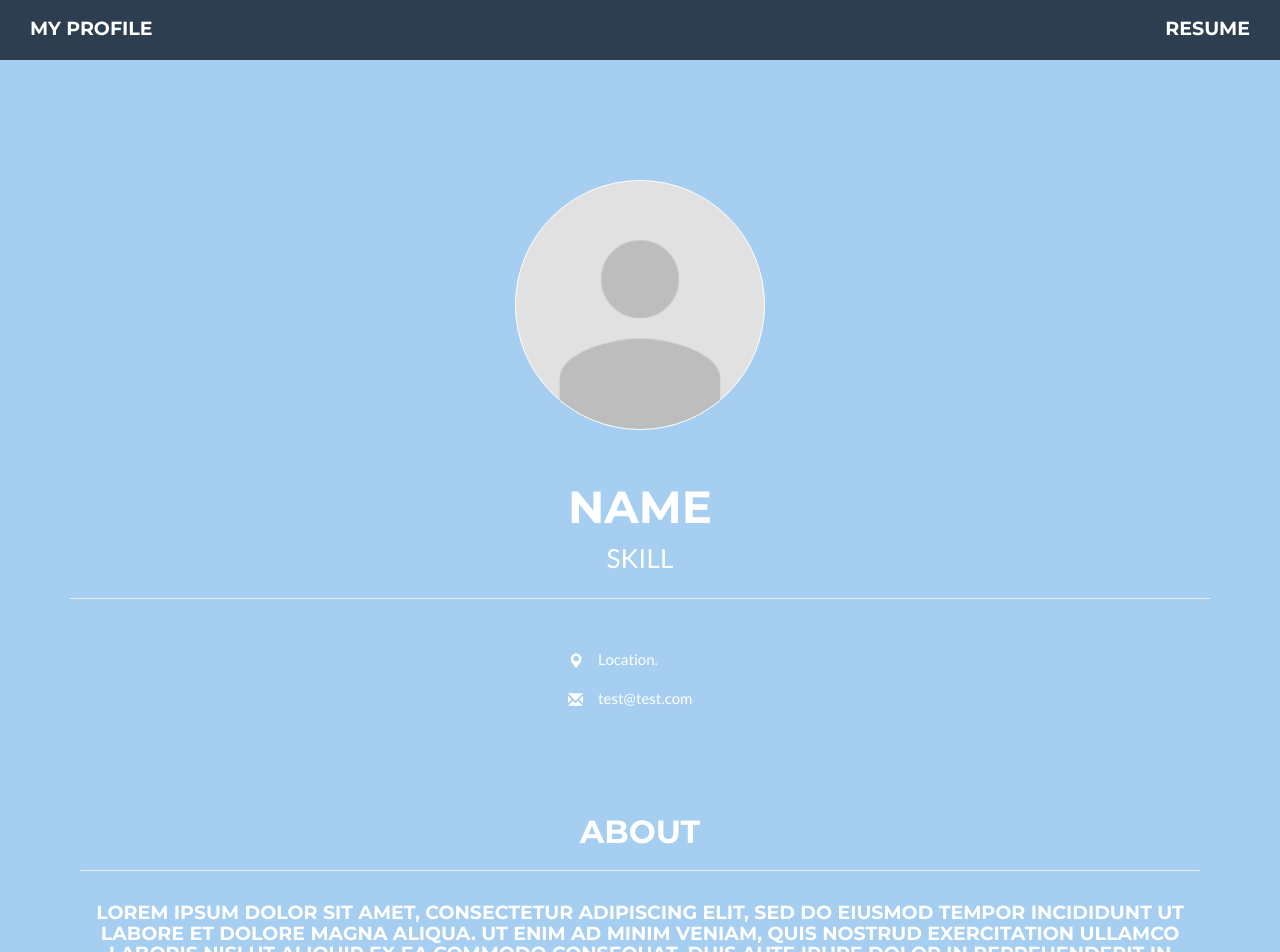
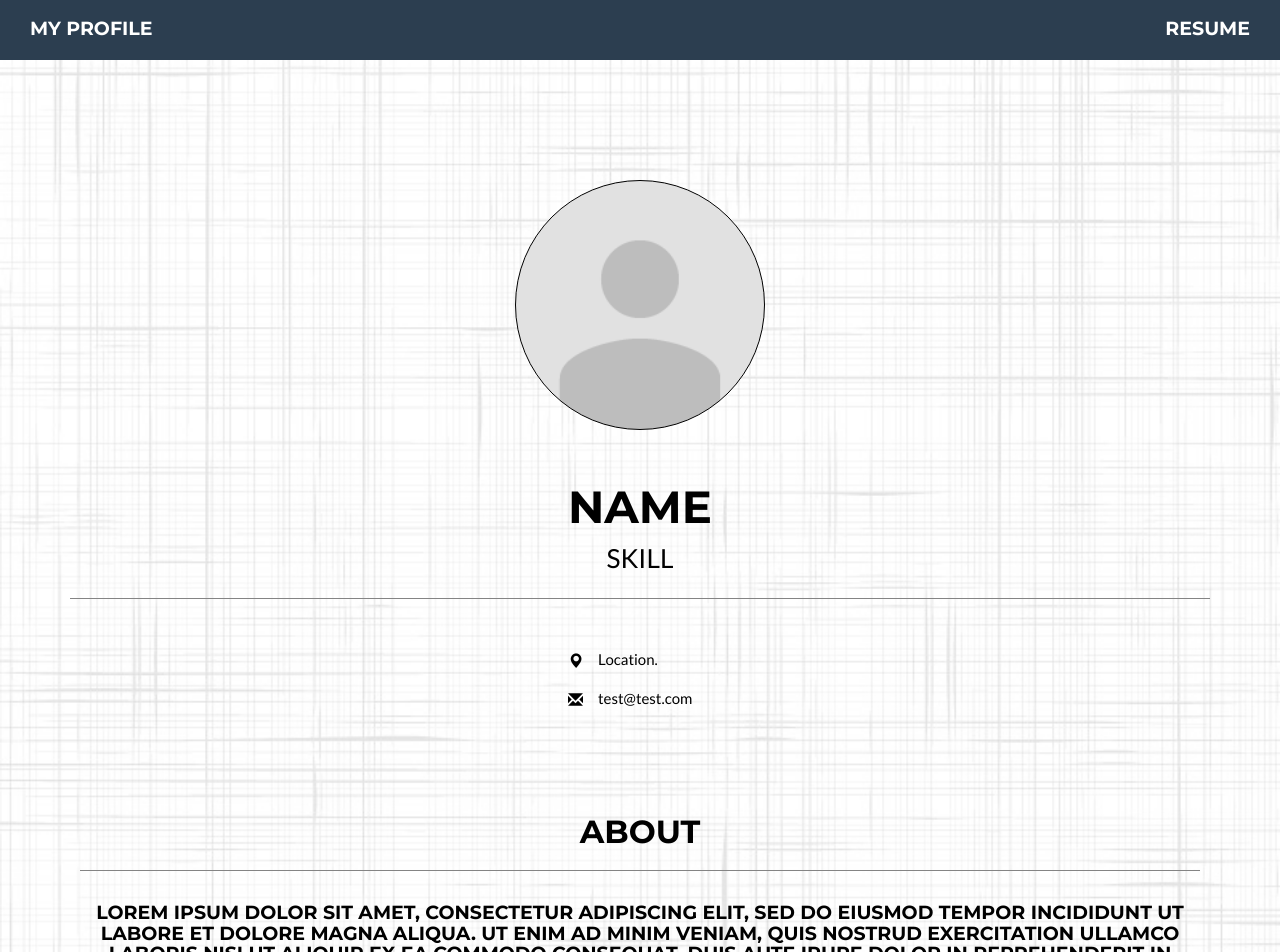
Before and after one commit to SathishGajendran/sathishgajendran.github.io, a plain HTML site: page index.html in a window 1280 px wide. Shown: the top 952 px of the page. Drawn offline with nearby package versions, Linux system fonts and the light colour scheme.

Commit message:
Background Texture is added

```diff
--- a/css/style.css
+++ b/css/style.css
@@ -26,6 +26,12 @@
 
 body {
     overflow-x: hidden;
+}
+
+.texture{
+    background-image: url("../background.jpg");
+    background-repeat: no-repeat;
+    background-size: cover;
 }
 
 p {
@@ -62,7 +68,7 @@ h6 {
 
 header {
     text-align: center;
-    color: #fff;
+    color: #000;
     background: #A5CEF1;
 }
 
@@ -150,7 +156,7 @@ header .intro-text .skills {
 }
 
 footer {
-    color: #fff;
+    color: #000;
 }
 
 footer h3 {
--- a/index.html
+++ b/index.html
@@ -16,13 +16,13 @@
     <link rel="icon" href="favicon.gif">
 </head>
 
-<body>
+<body class="texture">
 <nav class="navbar navbar-default navbar-fixed-top" style="margin-bottom: 0;">
     <div class="container-fluid" style="color: #fff;">
         <h4 class="col-md-12" style="line-height: 36px;vertical-align: middle;"><span>My Profile</span><a class="pull-right" href="resume.pdf">Resume</a></h4>
     </div>
 </nav>
-<header>
+<header class="transColor">
     <div class="container">
         <div class="row">
             <div class="col-md-4 col-md-offset-4">
@@ -31,7 +31,7 @@
             <div class="col-md-12" style="margin-top:40px;">
                 <div class="intro-text">
                     <span class="name">name</span><span class="skills">SKILL</span>
-                    <hr style="padding: 10px;">
+                    <hr style="padding: 10px;border-color: #848484;">
                     <div class="col-lg-2 col-lg-offset-5 col-sm-4 col-sm-offset-4 ">
                         <table class="table" style="margin:0px;text-align: left;">
                             <tbody>
@@ -45,12 +45,12 @@
         </div>
     </div>
 </header>
-<header>
+<header class="transColor">
     <div class="container" style="padding: 25px">
         <div class="row">
             <div class="col-lg-12 text-center">
                 <h2>About</h2>
-                <hr>
+                <hr style="border-color: #848484;">
             </div>
         </div>
         <div class="row">
```
Also changed, not shown: S.gif (deleted), background.jpg (added).
